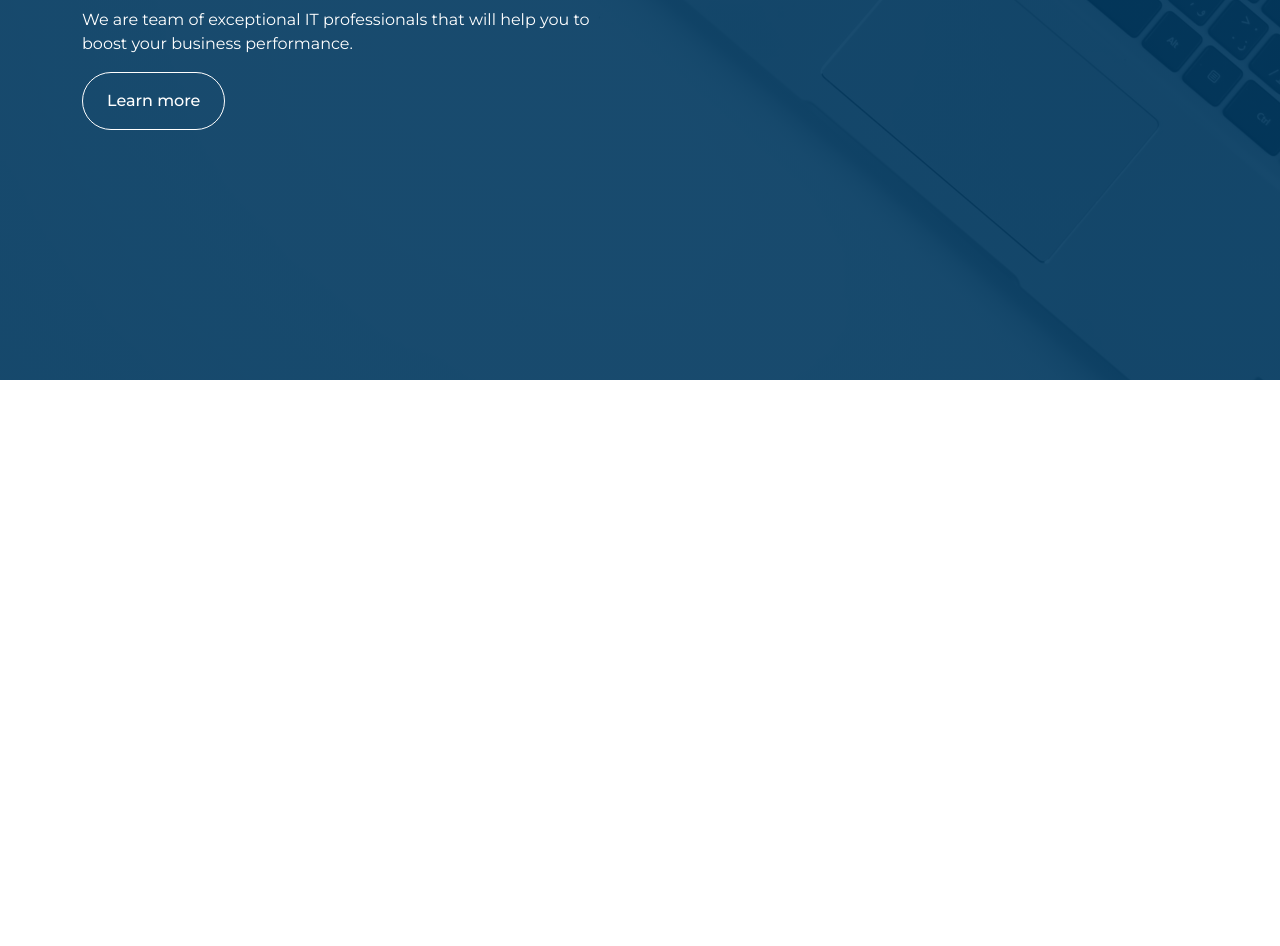
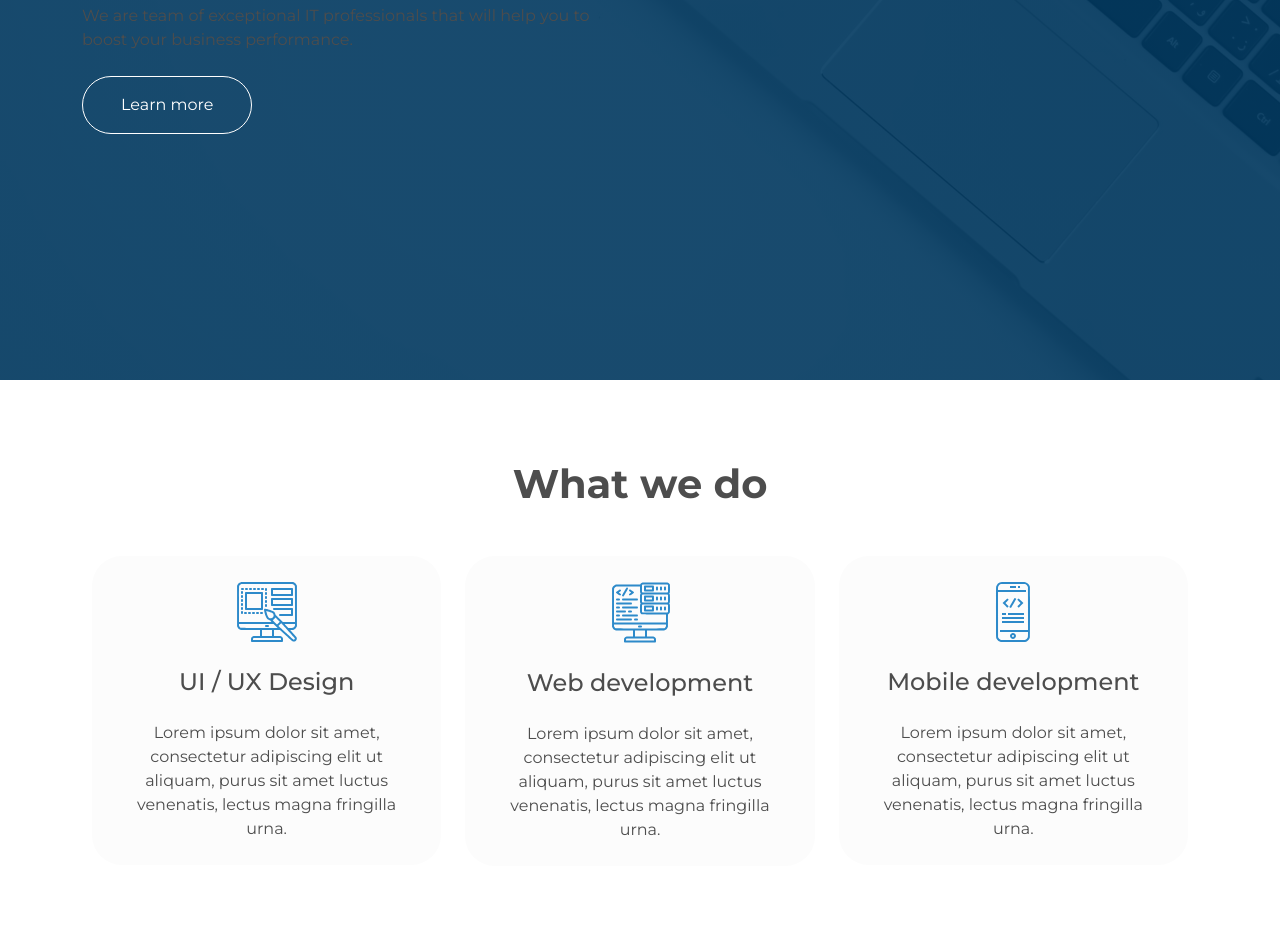
Before and after one commit to stefanelli990/ITCompany, a plain HTML site: page index.html in a window 1280 px wide. Shown: the part 420-1366 px from the top of the page. Before the commit the page ends 800 px from the top, so only its background shows below. Drawn offline with nearby package versions, Linux system fonts and the light colour scheme; a script that the page names is missing.

Commit message:
last change

```diff
--- a/index.html
+++ b/index.html
@@ -34,12 +34,42 @@
         <div class="container ">
             <div class="row min-vh-100">
                 <div class="col-lg-6 d-flex justify-content-center flex-column">
-
-
                         <h1 class="display-3 fw-bold">Turn your ideas into reality</h1>
                         <p>We are team of exceptional IT professionals that will help you to boost your business performance.</p>
-                        <button class="btn"><span>Learn more</span><span><img src="assets/icons/right-arrow.svg" class="ms-2 btn-arrow" alt=""></span></button>
+                        <button class="btn btn-reverse btn-arrow">
+                            <span>Learn more<svg version="1.1" id="Layer_1" xmlns="http://www.w3.org/2000/svg" xmlns:xlink="http://www.w3.org/1999/xlink" x="0px" y="0px" viewBox="0 0 36.1 25.8" enable-background="new 0 0 36.1 25.8" xml:space="preserve"><g><line fill="none" stroke="#FFFFFF" stroke-width="3" stroke-miterlimit="10" x1="0" y1="12.9" x2="34" y2="12.9"></line><polyline fill="none" stroke="#FFFFFF" stroke-width="3" stroke-miterlimit="10" points="22.2,1.1 34,12.9 22.2,24.7   "></polyline></g></svg></span>
+                          </button>
+                </div>
+            </div>
+        </div>
+    </section>
 
+    <section class="services">
+        <div class="container">
+            <div class="row">
+                <div class="col-12">
+                    <h1 class="text-center mb-5">What we do</h1>
+                </div>
+                <div class="col-lg-4">
+                    <div class="services__item">
+                        <img src="assets/icons/ui-ux-design.svg" alt="">
+                        <h4>UI / UX Design</h4>
+                        <p>Lorem ipsum dolor sit amet, consectetur adipiscing elit ut aliquam, purus sit amet luctus venenatis, lectus magna fringilla urna.</p>
+                    </div>
+                </div>
+                <div class="col-lg-4">
+                    <div class="services__item">
+                        <img src="assets/icons/web-development.svg" alt="">
+                        <h4>Web development</h4>
+                        <p>Lorem ipsum dolor sit amet, consectetur adipiscing elit ut aliquam, purus sit amet luctus venenatis, lectus magna fringilla urna.</p>
+                    </div>
+                </div>
+                <div class="col-lg-4">
+                    <div class="services__item">
+                        <img src="assets/icons/mobile-development.svg" alt="">
+                        <h4>Mobile development</h4>
+                        <p>Lorem ipsum dolor sit amet, consectetur adipiscing elit ut aliquam, purus sit amet luctus venenatis, lectus magna fringilla urna.</p>
+                    </div>
                 </div>
             </div>
         </div>
--- a/scripts/script.js
+++ /dev/null
@@ -1,6 +0,0 @@
-const btn = document.querySelector('.btn');
-const btnArrow = document.querySelector('.btn-arrow');
-
-btn.addEventListener('mouseover', () => {
-    btnArrow.style.display = 'inline';
-});
--- a/styles/scss/_base.scss
+++ b/styles/scss/_base.scss
@@ -3,12 +3,16 @@
 }
 
 body {
-    color: $white-color;
+    color: $dark-color;
 }
 
 h1, h2, h3, h4, h5 {
-    margin-bottom: 24px;
+    margin-bottom:0;
     font-weight: 700;
+}
+
+p {
+    margin: 24px 0;
 }
 
 a {
@@ -26,8 +30,6 @@ li {
 
 .logo {
     h3 {
-        margin-bottom: 0;
-        font-weight: 700;
         color: $white-color;
     }
     span {
--- a/styles/scss/components/_buttons.scss
+++ b/styles/scss/components/_buttons.scss
@@ -1,21 +1,49 @@
-.btn {
-    color: $white-color;
-    background-color: transparent;
+.btn,
+button {
+  width: 170px;
+  background: transparent;
   border: 1px solid $white-color;
+  color: white;
   padding: 16px 24px;
+  cursor: pointer;
+  outline: none;
+  vertical-align: middle;
+  text-align: center;
+  position: relative;
+  overflow: hidden;
   border-radius: $border-radius;
-    width: fit-content;
-    font-weight: 500;
-    transition: $transition;
-    img {
-        display: none;
-    }
   &:hover {
       color: $white-color;
   }
-    &.active {
-        img {
-            display: inline;
 }
+
+.btn-arrow {
+  position: relative;
+  transition: background-color 300ms ease-out;
 }
+.btn-arrow span {
+  display: inline-block;
+  position: relative;
+  transition: all 300ms ease-out;
+  will-change: transform;
 }
+.btn-arrow:hover span {
+          transform: translate3d(-0.8rem, 0, 0);
+}
+.btn-arrow svg {
+  position: absolute;
+  width: 1rem;
+  right: 0rem;
+  opacity: 0;
+  top: 50%;
+  transform: translateY(-50%);
+  transition: all 300ms ease-out;
+  will-change: right, opacity;
+}
+.btn-arrow svg * {
+  stroke-width: 4;
+}
+.btn-arrow:hover svg {
+  opacity: 1;
+  right: -1.8rem;
+}
--- a/styles/scss/pages/_landing-page.scss
+++ b/styles/scss/pages/_landing-page.scss
@@ -1,7 +1,29 @@
+// hero section
 .hero-section {
     min-height: 100vh;
     background: linear-gradient(rgba(0, 56, 95, 0.9)), url('../../../assets/images/hero-img.jpg');
     background-position: center;
     background-size: cover;
     background-repeat: no-repeat;
+
 }
+
+// services
+.services {
+    padding: 80px;
+    &__item {
+        background-color: $gray-color;
+        text-align: center;
+        padding: 24px;
+        border-radius: $border-radius;
+        img {
+            margin-bottom: 24px;
+        }
+        h4 {
+            font-weight: 500;
+        }
+        p {
+            margin-bottom: 0;
+        }
+    }
+}
```
Also changed, not shown: styles/css/main.css, 1 other file. Lines whose indentation alone changed are shown as unchanged.
